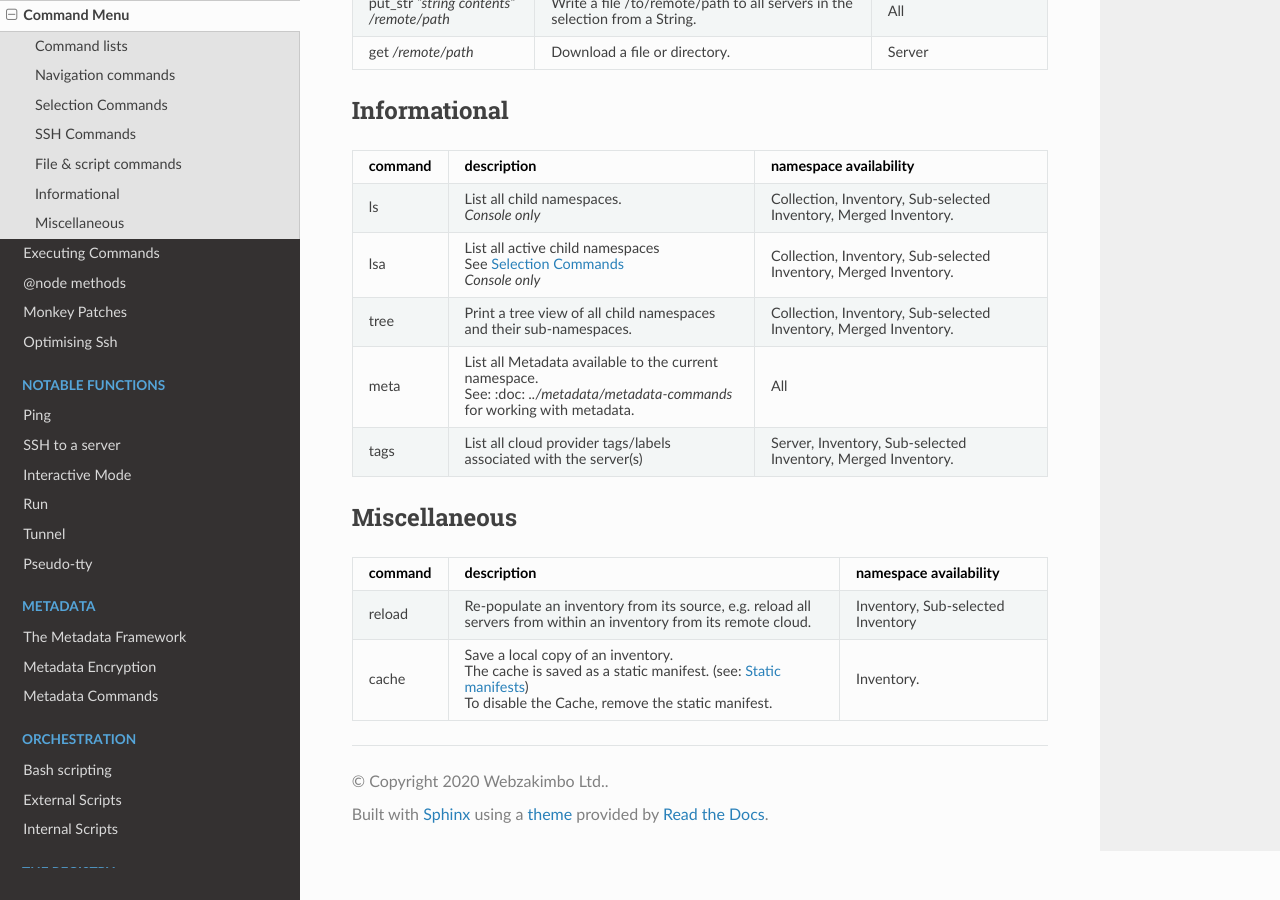
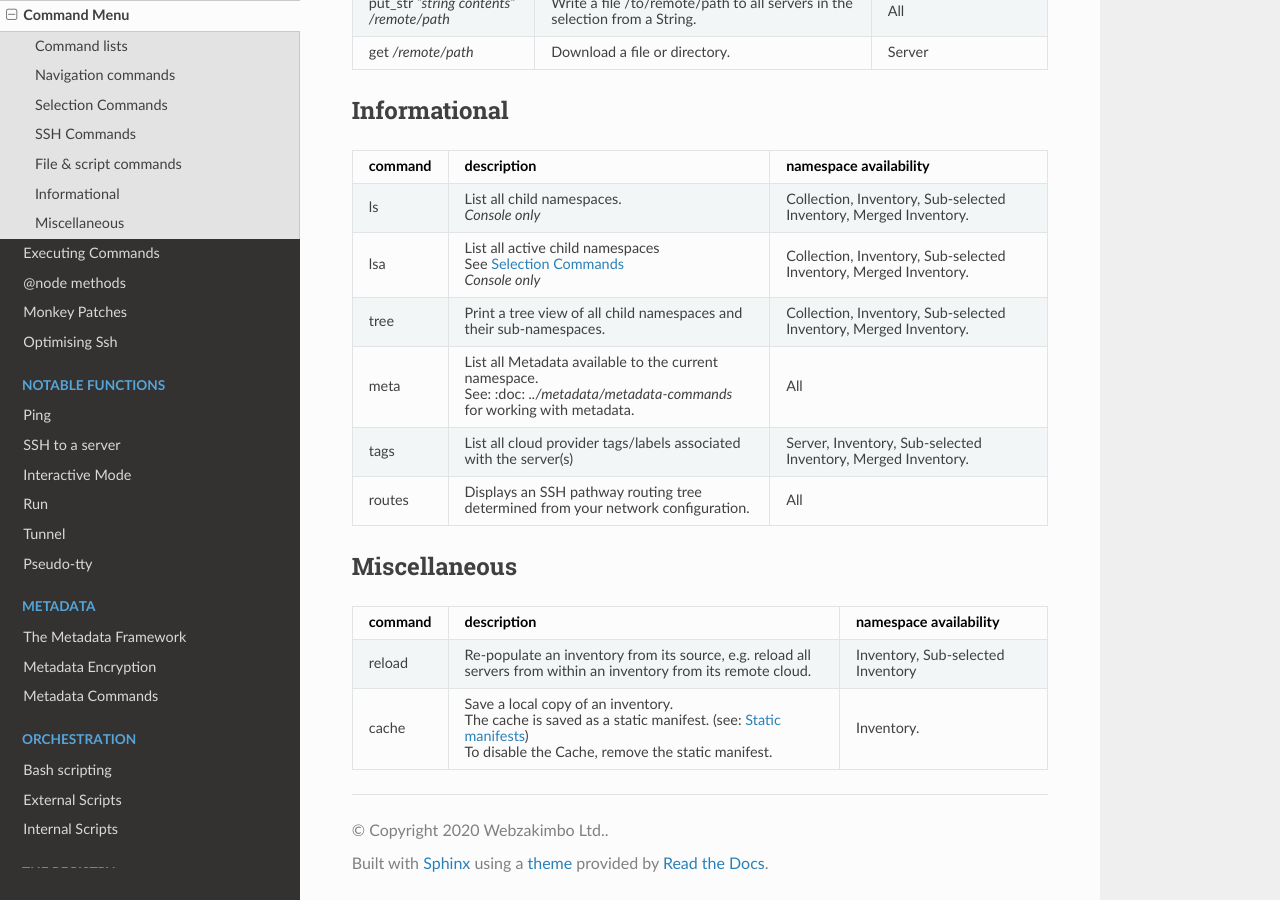
Before and after one commit to webzakimbo/bcome-read-the-docs, a Sphinx documentation site: the page built from docs/source/usage/command-menu.rst, in a window 1280 px wide and 900 px high, scrolled down 2306 px. Built offline with Sphinx 7.4.7 and the Read the Docs theme 2.0.0, drawn with Linux system fonts in a browser that asks for light colours; pages that are not in the unit, such as notebooks, are missing from menus.

Commit message:
added 'routes' command to command list

```diff
--- a/docs/source/usage/command-menu.rst
+++ b/docs/source/usage/command-menu.rst
@@ -201,6 +201,11 @@ Informational
 |  tags                       |  List all cloud provider tags/labels | Server, Inventory, Sub-selected       |
 | 			      |  associated with the server(s)       | Inventory, Merged Inventory.          |
 +-----------------------------+--------------------------------------+---------------------------------------+
+|  routes		      |  Displays an SSH pathway routing tree| All				     |
+|   			      |  determined from your network        |					     |
+|			      |  configuration.	                     |					     |
++-----------------------------+--------------------------------------+---------------------------------------+
+
 
 Miscellaneous
 -------------
```
